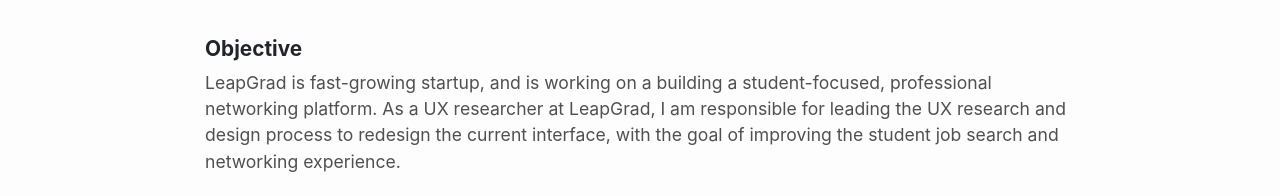
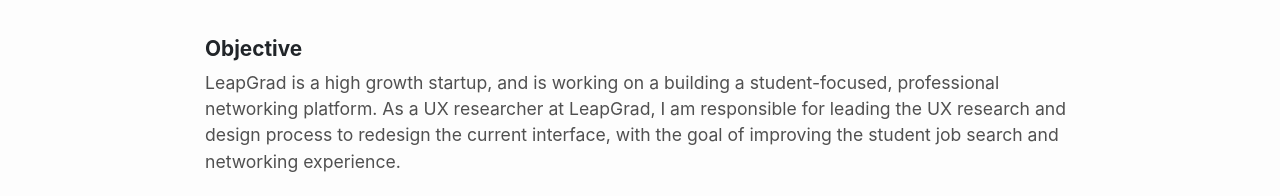
Before and after one commit to sumaiya-saleem/myportfolio2021, a plain HTML site: page leapgrad.html in a window 1280 px wide. Shown: the part 550-746 px from the top of the page. Drawn offline with Linux system fonts and the light colour scheme.

Commit message:
wordchange

```diff
--- a/leapgrad.html
+++ b/leapgrad.html
@@ -81,7 +81,7 @@
 		<div class="row">
 		<div class="col-md-12">
 		<h2 class="sub-heading">Objective</h2><br>
-		<p class="inner-p">LeapGrad is fast-growing startup, and is working on a building a student-focused, professional networking platform. As a UX researcher at LeapGrad, I am responsible for leading the UX research and design process to redesign the current interface, with the goal of improving the student job search and networking experience. </p>
+		<p class="inner-p">LeapGrad is a high growth startup, and is working on a building a student-focused, professional networking platform. As a UX researcher at LeapGrad, I am responsible for leading the UX research and design process to redesign the current interface, with the goal of improving the student job search and networking experience. </p>
 		</div>
 		</div>
 
```
Also changed, not shown: 1 other file.
